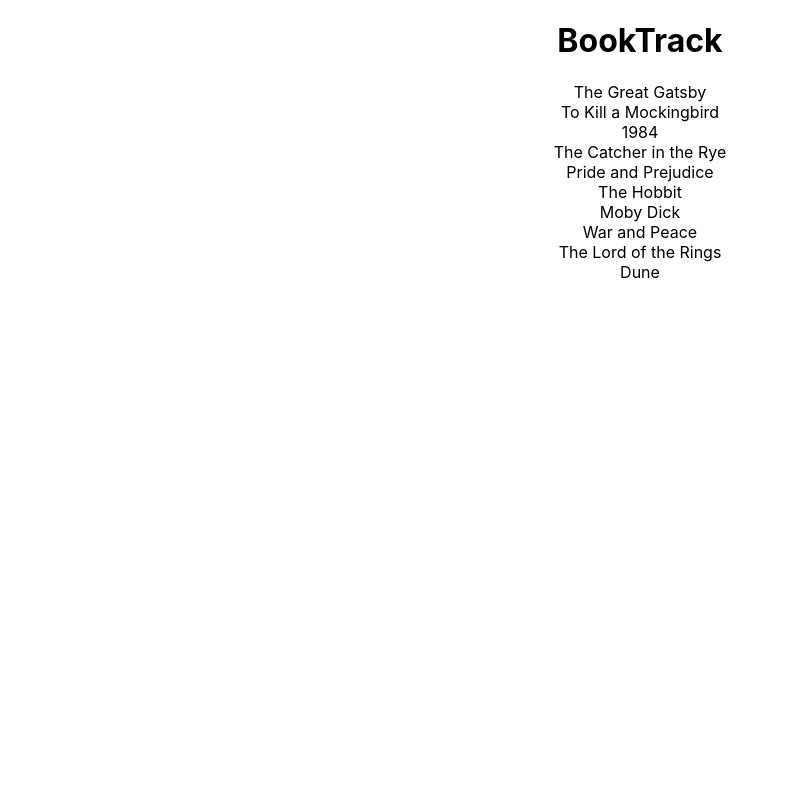
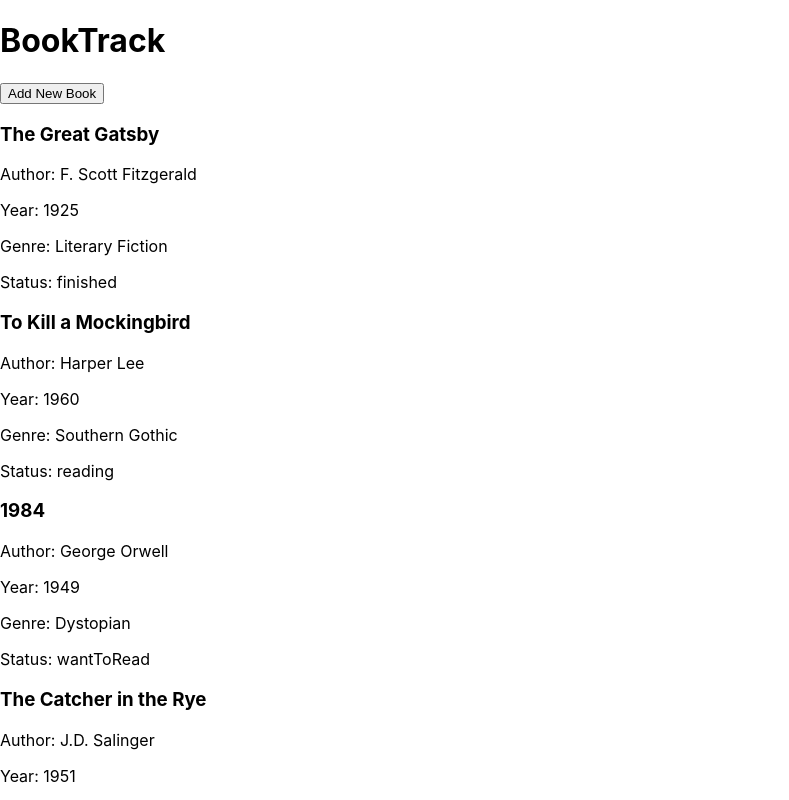
Before and after one commit to ralphscipione/booktrack-app, a React (Create React App) app: page / in a window 1280 px wide. Shown: the top 800 px of the page, without its empty margins (0-789 px from the left). Built offline with nearby package versions, Linux system fonts and the light colour scheme; data requests are answered from the project's data file.

Commit message:
feat: Implement presentational components, styling, and prop validation.

```diff
--- a/src/App.js
+++ b/src/App.js
@@ -1,6 +1,8 @@
-import React, { useState, useEffect} from 'react';
+import React, { useState, useEffect } from 'react';
 import './App.css';
 import BookList from './components/BookList';
+import './components.css';
+import Header from './components/Header';
 
 function App() {
   const [books, setBooks] = useState([]);
@@ -14,9 +16,12 @@ function App() {
   }, []);
 
   return (
-    <div className="App">
-      <h1>BookTrack</h1>
-      <BookList books={books} />
+    <div className="app-container">
+      <Header />
+      <main>
+        <BookList books={books} />
+      </main>
+
     </div>
   );
 }
--- /dev/null
+++ b/src/components/BookCard.js
@@ -0,0 +1,33 @@
+import React from 'react';
+import ProgressBar from './ProgressBar';
+import PropTypes from 'prop-types';
+
+function BookCard({ book }) {
+    return (
+        <div className="book-card">
+            <h3>{book.title}</h3>
+            <p>Author: {book.author}</p>
+            <p>Year: {book.year}</p>
+            <p>Genre: {book.genre}</p>
+            <div classNam="book-card-status">
+                Status: <span>{book.status}</span>
+            </div>
+            <ProgressBar progress={book.progress} totalPages={book.totalPages} />
+        </div>
+    );
+}
+
+BookCard.propTypes = {
+    book: PropTypes.shape({
+        id: PropTypes.string.isRequired,
+        title: PropTypes.string.isRequired,
+        author: PropTypes.string.isRequired,
+        year: PropTypes.number.isRequired,
+        genre: PropTypes.string.isRequired,
+        status: PropTypes.string.isRequired,
+        progress: PropTypes.number.isRequired,
+        totalPages: PropTypes.number.isRequired,
+    }).isRequired,
+};
+
+export default BookCard;
--- a/src/components/BookList.js
+++ b/src/components/BookList.js
@@ -1,12 +1,12 @@
 import React from 'react';
+import BookCard from './BookCard';
+
 
 function BookList({ books }) {
   return (
     <div className="book-list">
       {books.map(book => (
-        <div key={book.id}>
-          {book.title}
-        </div>
+        <BookCard key={book.id} book={book} />
       ))}
     </div>
   );
--- /dev/null
+++ b/src/components/Header.js
@@ -0,0 +1,11 @@
+import React from 'react';
+
+function Header(){
+    return (
+        <header className="app-header">
+            <h1>BookTrack</h1>
+            <button className="add-book-button">Add New Book</button>
+        </header>
+    )
+}
+export default Header;
--- /dev/null
+++ b/src/components/ProgressBar.js
@@ -0,0 +1,20 @@
+import React from 'react';
+import PropTypes from 'prop-types';
+
+function ProgressBar({ progress, totalPages }) {
+    const percentage = totalPages > 0 ? (progress / totalPages) * 100 : 0;
+    return (
+        <div className="progress-bar-container">
+            <div
+                className="progress-bar-filled"
+                style={{ width: `${percentage}%` }}
+            ></div>
+        </div>
+    );
+}
+ProgressBar.propTypes = {
+    progress: PropTypes.number.isRequired,
+    totalPages: PropTypes.number.isRequired,
+};
+
+export default ProgressBar;
--- a/src/index.js
+++ b/src/index.js
@@ -2,6 +2,8 @@ import React from 'react';
 import ReactDOM from 'react-dom/client';
 import './index.css';
 import App from './App';
+import './variables.css';
+import './App.css';
 
 const root = ReactDOM.createRoot(document.getElementById('root'));
 root.render(
```
Also changed, not shown: src/components.css (added), src/variables.css (added).
